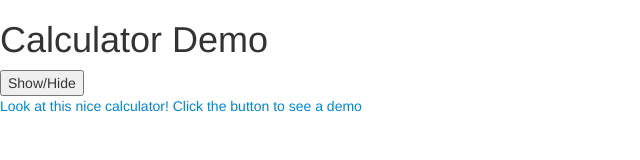
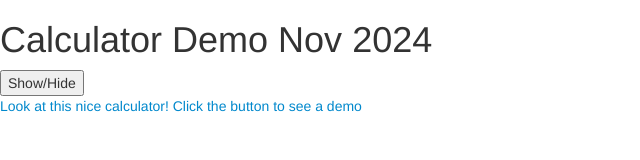
Before and after one commit to abill99/calculator, a plain HTML site: page index.html in a window 1280 px wide. Shown: the whole page, without its empty margins (0-640 px from the left). Drawn offline with nearby package versions, Linux system fonts and the light colour scheme.

Commit message:
Update index.html and add date in header

```diff
--- a/index.html
+++ b/index.html
@@ -17,7 +17,7 @@
 
 </head>
 <body>
-  <h1>Calculator Demo</h1>
+  <h1>Calculator Demo Nov 2024</h1>
   <button id="showButton">Show/Hide</button>
 
   <div class="showing">
```
